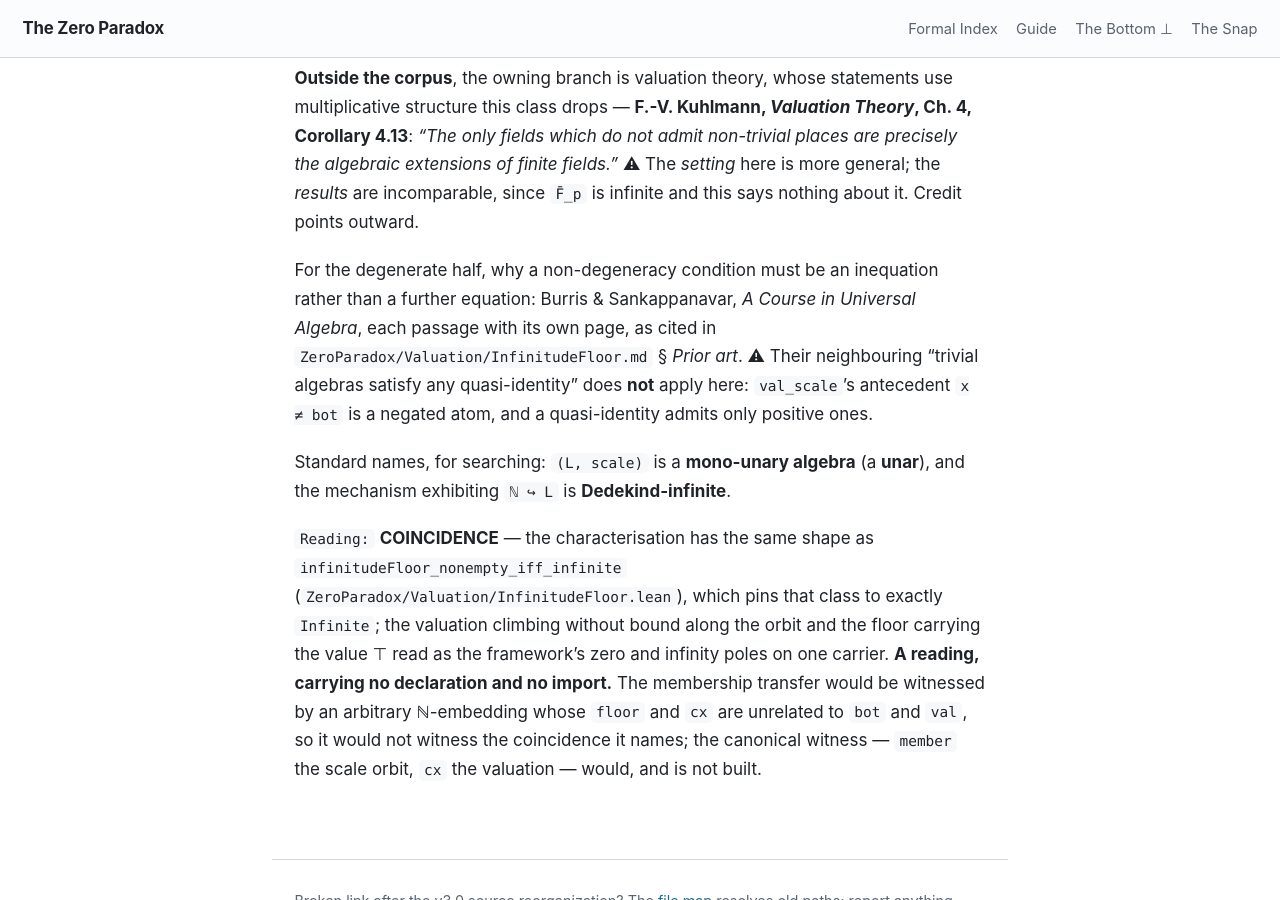
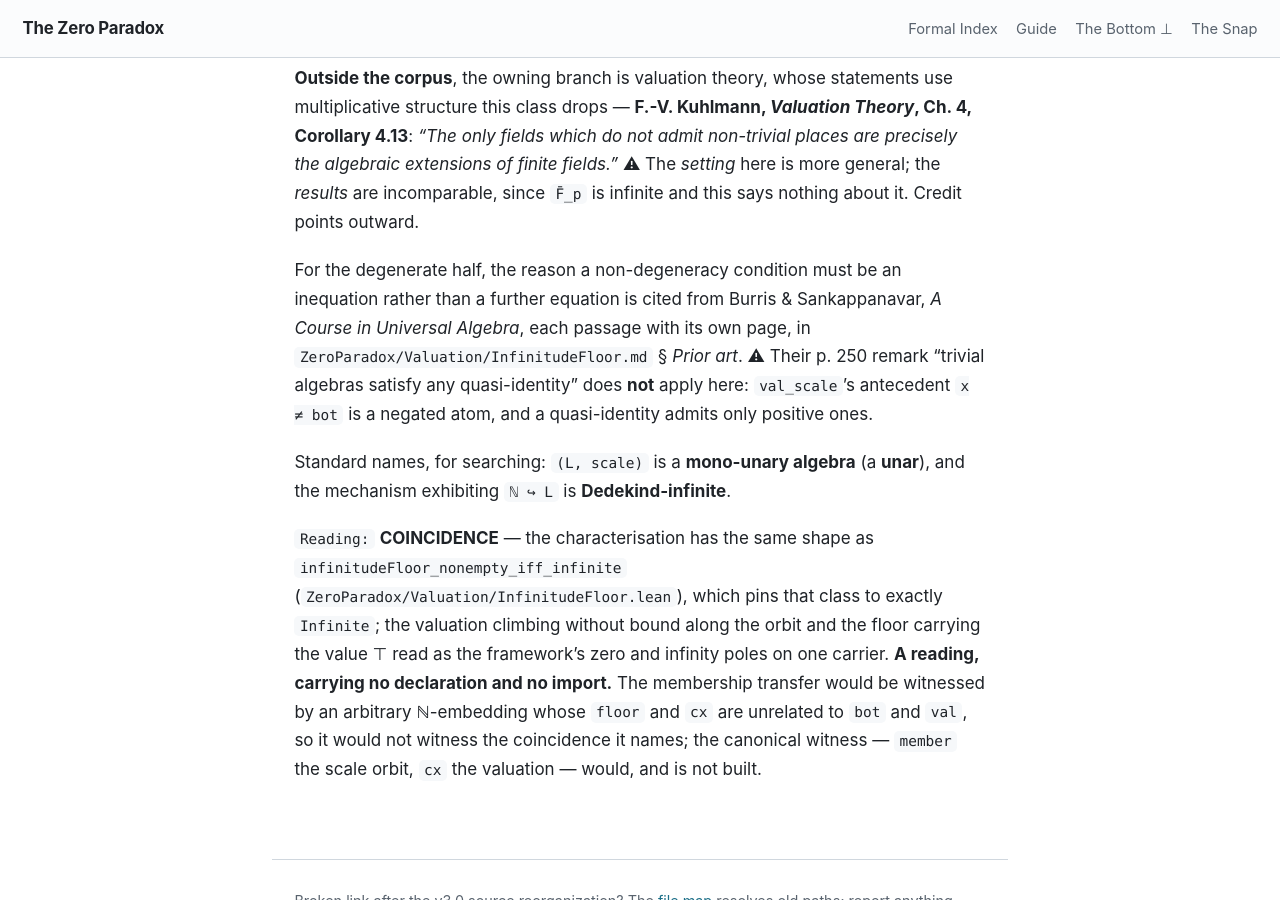
Before and after one commit to timbrigham/ZeroParadox, a Jekyll site: the page built from ZeroParadox/Valuation/ScaleBridge.md, in a window 1280 px wide and 900 px high, scrolled down 2977 px. Built offline with Jekyll 4.4.1, drawn with Linux system fonts in a browser that asks for light colours; our own code applies the rules of GitHub Pages for plain Markdown files.

Commit message:
W4 C6 r2: carry round-1 ordinaries (OD-1 residue, fpp holding side, ScaleBridge p. 250, prime example, Model.lean path)
Co-Authored-By: Claude Opus 5.5 (1M context) <noreply@anthropic.com>
Claude-Session: https://claude.ai/code/session_01DYrKY8CR8AeESMvjGVQtzA

```diff
--- a/ZeroParadox/Valuation/ScaleBridge.md
+++ b/ZeroParadox/Valuation/ScaleBridge.md
@@ -91,9 +91,9 @@ fields which do not admit non-trivial places are precisely the algebraic extensi
 ⚠ The *setting* here is more general; the *results* are incomparable, since `F̄_p` is infinite and this
 says nothing about it. Credit points outward.
 
-For the degenerate half, why a non-degeneracy condition must be an inequation rather than a further
-equation: Burris & Sankappanavar, *A Course in Universal Algebra*, each passage with its own page, as
-cited in `ZeroParadox/Valuation/InfinitudeFloor.md` § *Prior art*. ⚠ Their neighbouring
+For the degenerate half, the reason a non-degeneracy condition must be an inequation rather than a
+further equation is cited from Burris & Sankappanavar, *A Course in Universal Algebra*, each passage
+with its own page, in `ZeroParadox/Valuation/InfinitudeFloor.md` § *Prior art*. ⚠ Their p. 250 remark
 "trivial algebras satisfy any quasi-identity" does **not** apply here: `val_scale`'s antecedent
 `x ≠ bot` is a negated atom, and a quasi-identity admits only positive ones.
 
--- a/scripts/build_zpj.py
+++ b/scripts/build_zpj.py
@@ -1018,7 +1018,7 @@ def build():
          'cc1_derived and t_exec_iff restate as an equivalence of starting conditions, not a forcing of the starting point.'],
         ['Formal ZPSemilattice instance for a ValuationStructure type',
          'CLOSED &#8212; registered on &#8469;&#8734;',
-         'Model.lean registers both instances on &#8469;&#8734;. '
+         'ZeroParadox/Settheory/Model.lean registers both instances on &#8469;&#8734;. '
          'ZeroParadox/Valuation/Scale.lean &#167; V proves &#8484;&#8322; admits a ZPSemilattice '
          'carrying a ValuationStructure, as an existence statement, without registering an '
          'instance; no registered instance on &#8484;&#8322; was located in ZeroParadox/**/*.lean '
```
Also changed, not shown: ZeroParadox/Valuation/Scale.md (+1 -1 lines), 3 other files.
